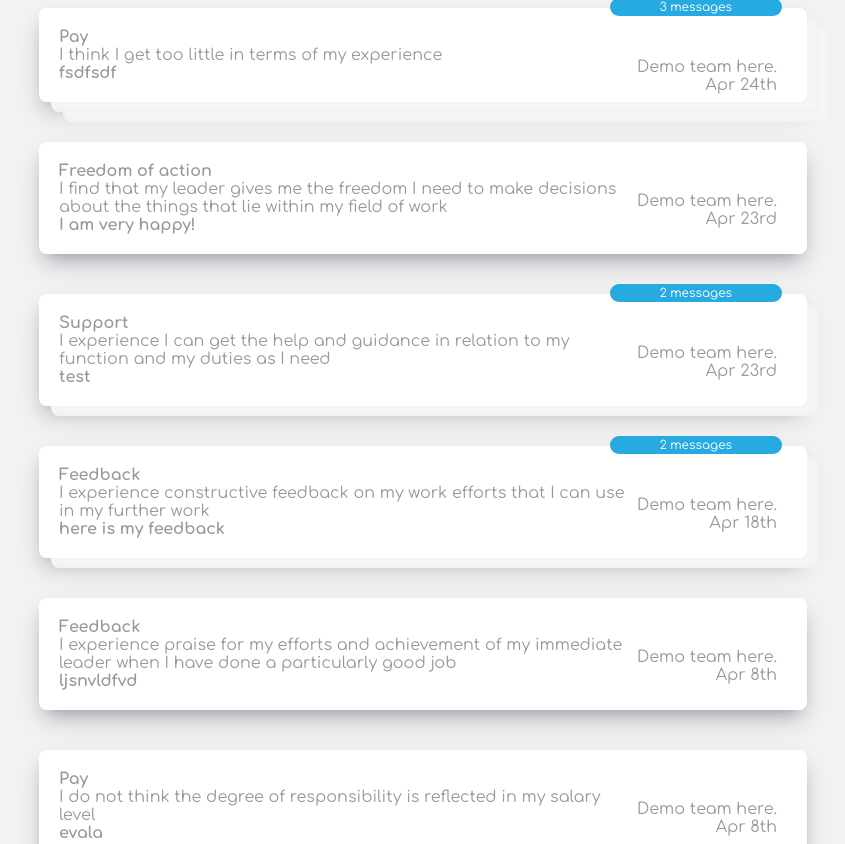
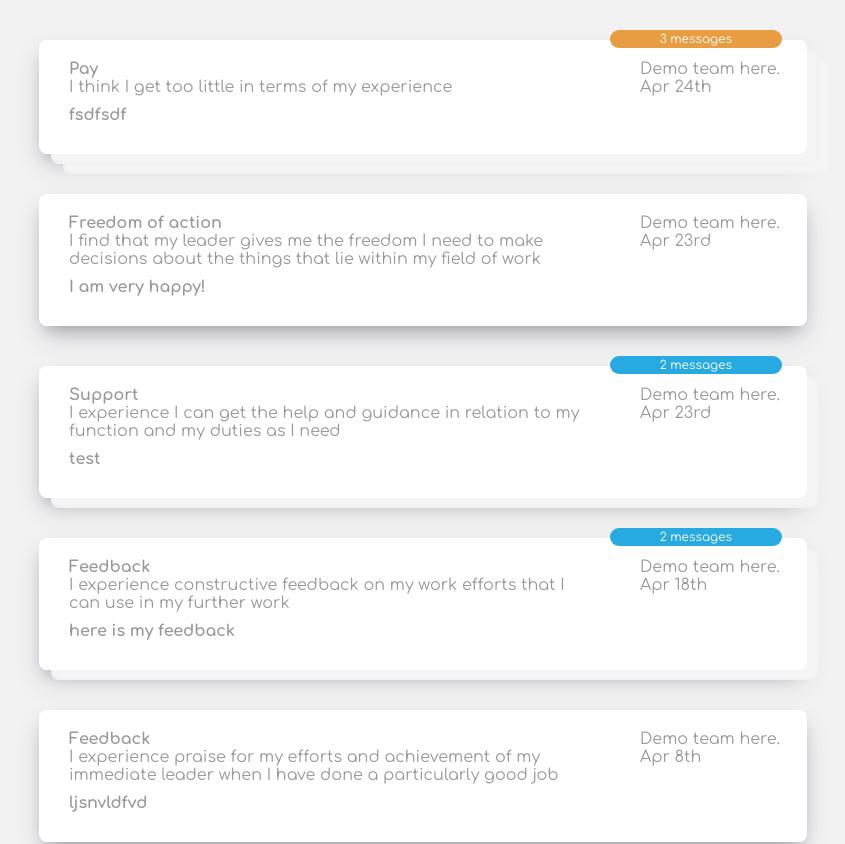
Before and after one commit to mchakarov1337/fe_task, a React (Create React App) app: page / in a window 1280 px wide. Shown: the top 844 px of the page, without its empty margins (217-1062 px from the left). Built offline with nearby package versions, Linux system fonts and the light colour scheme; data requests are answered from the project's data file.

Commit message:
dynamic title changing

```diff
--- a/db.json
+++ b/db.json
@@ -4,6 +4,7 @@
         {
            "subject_id":10,
            "question_id":20,
+           "score":5,
            "thread_id":"5ca388e1a59a5a12444ba107",
            "reply_to":"5cab51c4a59a5a124c196b1d",
            "text":"fsdfsdf",
--- a/package.json
+++ b/package.json
@@ -3,6 +3,7 @@
   "version": "0.1.0",
   "private": true,
   "dependencies": {
+
     "@testing-library/jest-dom": "^5.17.0",
     "@testing-library/react": "^13.4.0",
     "@testing-library/user-event": "^13.5.0",
--- a/src/App.scss
+++ b/src/App.scss
@@ -9,6 +9,8 @@ $text-color: #999999;
 
 :root {
   --background: #f5f5f5;
+  --message-count-high: #27aae1;
+  --message-count-low: #e89d40;
 }
 
 
@@ -18,7 +20,7 @@ body {
   font-family: 'Comfortaa', sans-serif;
 }
 
-// Flexbox Mixin
+
 @mixin flex-container($direction: row, $justify: center, $align: center, $wrap: nowrap) {
   display: flex;
   flex-direction: $direction;
@@ -27,12 +29,18 @@ body {
   flex-wrap: $wrap;
 }
 
+@mixin grid-layout($columns, $gap: 20px) {
+  display: grid;
+  grid-template-columns: $columns;
+  grid-gap: $gap;
+}
+
 .container {
   @include flex-container(column, center,center, nowrap);
   width: 100%;
   max-width: 768px;
   min-width: 320px;
-  margin: 0 auto;
+  margin: 40px auto 40px auto;
 }
 
 .thread {
@@ -46,7 +54,7 @@ body {
   &.expanded {
     display: flex;
     flex-direction: column;
-    gap: 15px;
+    gap: 40px;
     box-shadow: none;
 
     > .message {
@@ -62,7 +70,7 @@ body {
     position: absolute;
     top: -10px;
     right: 25px;
-    background-color: $message-count-high; // default, change dynamically
+    background-color: $message-count-high;
     color: #fff;
     padding: 2px 50px;
     border-radius: 15px;
@@ -73,28 +81,24 @@ body {
 
 .message {
   position: relative;
+  @include grid-layout(75% 25%, 40px);
   background: #fff;
-  padding: 20px;
+  padding: 20px 30px;
   border-radius: 8px;
   z-index: 3;
 
-  > * {
-    margin: 0px;
-  }
-
-  &__question {
-    max-width: 80%;
+  &__content {
+     > * {
+      margin: 0px;
+     }
   }
 
   &__text {
     font-weight: bold;
+    margin: 10px 0px;
   }
 
   &__team-container {
-    position: absolute;
-    right: 30px;
-    top: 50px;
-    @include flex-container(column,end ,end ,nowrap);
 
     > * {
       margin: 0px;
--- a/src/Message.jsx
+++ b/src/Message.jsx
@@ -1,7 +1,31 @@
 import React, { useEffect, useState } from 'react';
 
-function Message({ data, index, messagesCount }) {
+function Message({ data, index, messagesCount, setScore }) {
+   const { score, subject, question, text, team, created_at } = data;
     const [boxShadow, setBoxShadow] = useState('');
+
+    useEffect(() => {
+
+      if (score >= 6 ){
+        setScore('high');
+      } else {
+        setScore('low');
+      }
+
+      if (messagesCount > 1 && index === 0) {
+        const shadows = [];
+        const color = '#f2f2f2';
+        const baseColor = 'var(--background)';
+
+        for (let i = 1; i < messagesCount; i++) {
+          const offset = i * 10;
+          shadows.push(`${12 * i}px ${offset}px 0 -3px ${baseColor}, ${12 * i}px ${offset}px ${color}`);
+        }
+
+        setBoxShadow(shadows.join(", "));
+      }
+    }, [score, setScore, messagesCount, index]);
+
 
     function formatDateString(dateString) {
       const date = new Date(dateString);
@@ -15,35 +39,19 @@ function Message({ data, index, messagesCount }) {
       return `${month} ${day}${suffix}`;
     }
 
-    useEffect(() => {
-      if (messagesCount !== undefined && messagesCount > 1 && index === 0) {
-          const shadows = [];
-
-          for (let i = 1; i < messagesCount; i++) {
-              let colorIndex = i - 1;
-              let color = ['#f2f2f2', '#f2f2f2', '#f2f2f2', '#f2f2f2'][colorIndex % 4];
-              let horizontalOffset = 12 * i;
-              let verticalOffset = 10 * i;
-              shadows.push(`${horizontalOffset}px ${verticalOffset}px 0 -3px var(--background), ${horizontalOffset}px ${verticalOffset}px ${color}`);
-          }
-          setBoxShadow(shadows.join(", "));
-      }
-  }, [messagesCount, index]);
-
-    return (
-        <div
-         className="message"
-         style={{boxShadow}}
-        >
-            <h4 className="message__subject">{data.subject}</h4>
-            <p className="message__question">{data.question}</p>
-            <p className="message__text">{data.text}</p>
-            <div className="message__team-container">
-              <p className="message__team">{data.team}</p>
-              <p className="message__date">{formatDateString(data.created_at)}</p>
-            </div>
+  return (
+    <div className="message" style={{boxShadow}}>
+        <div className="message__content">
+            <h4 className="message__subject">{subject}</h4>
+            <p className="message__question">{question}</p>
+            <p className="message__text">{text}</p>
         </div>
-    );
+        <div className="message__team-container">
+            <p className="message__team">{team}</p>
+            <p className="message__date">{formatDateString(created_at)}</p>
+        </div>
+    </div>
+);
 }
 
 export default Message;
--- a/src/Thread.jsx
+++ b/src/Thread.jsx
@@ -3,7 +3,9 @@ import Message from './Message';
 
 function Thread({ messages }) {
     const [isExpanded, setExpanded] = useState(false);
+    const [score, setScore] = useState('');
     const hasMultipleMessages = messages.length > 1;
+
     const toggleExpand = () => {
       if (hasMultipleMessages){
         setExpanded(true);
@@ -14,12 +16,19 @@ function Thread({ messages }) {
         <div className={`thread ${isExpanded ? 'expanded' : 'collapsed'}`} onClick={toggleExpand}>
             {isExpanded || !hasMultipleMessages ?
                 messages.map((message, index) => (
-                    <Message key={message.id} data={message} index={index} />
+                    <Message key={message.id} data={message} index={index} setScore={setScore} />
                 )) :
-                <Message key={messages[0].id} data={messages[0]} index={0} messagesCount={messages.length}/>
+                <Message key={messages[0].id} data={messages[0]} index={0} messagesCount={messages.length} setScore={setScore} />
             }
             {!isExpanded && hasMultipleMessages && (
-                <div className="thread__tag">{messages.length} messages</div>
+                <div
+                className="thread__tag"
+                style={{
+                  backgroundColor: score === 'high' ? 'var(--message-count-high)' : 'var(--message-count-low)'
+                }}
+              >
+                {messages.length} messages
+              </div>
             )}
         </div>
     );
```
